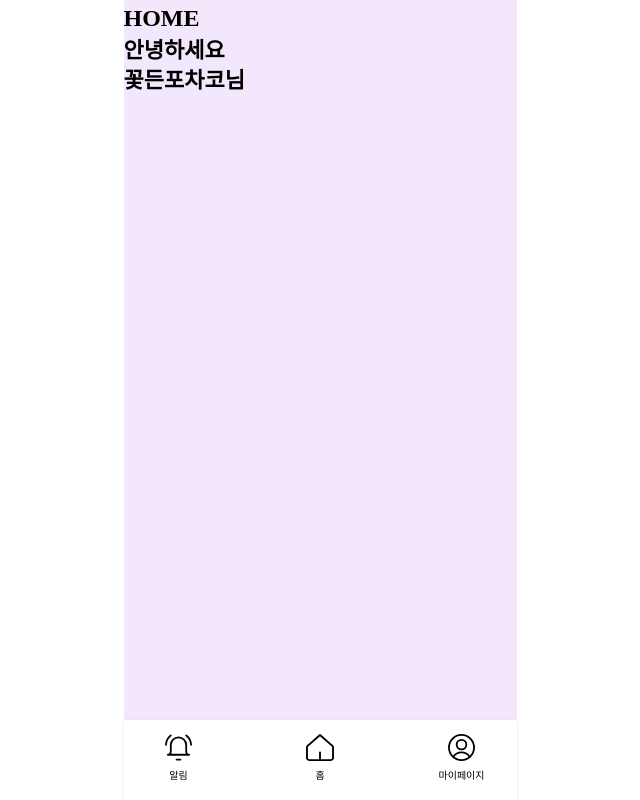
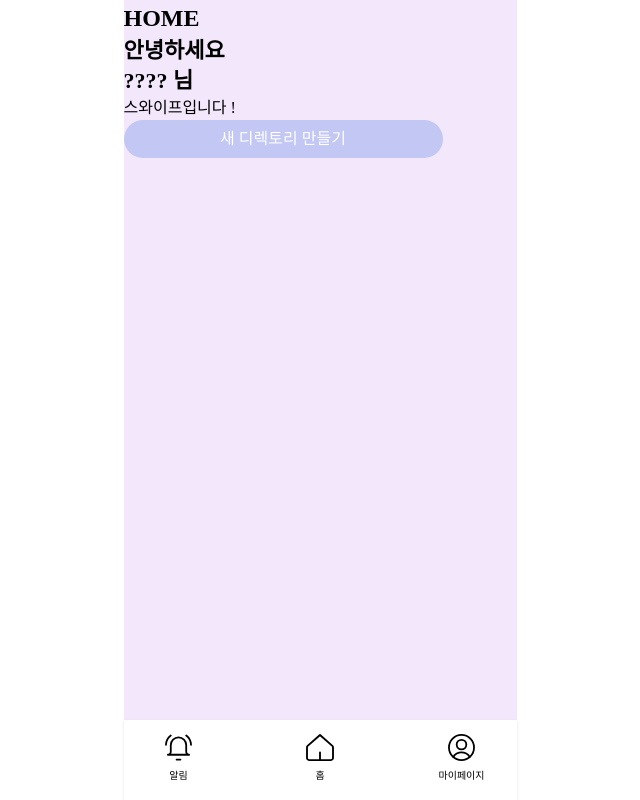
Before and after one commit to Frame-Puzzle/frontend, a React (Vite) app in the folder frontend/: page /home in a window 1280 px wide. Shown: the whole page, without its empty margins (320-960 px from the left). Built offline with nearby package versions, Linux system fonts and the light colour scheme; no server answers; a web font is replaced by a local one.

Commit message:
[CHORE][FE][승찬] design home page 임시저장

```diff
--- a/frontend/package.json
+++ b/frontend/package.json
@@ -17,8 +17,8 @@
     "react-dom": "^18.3.1",
     "react-redux": "^8.1.3",
     "react-router-dom": "^6.25.1",
-    "vite-plugin-pwa": "^0.20.1",
-    "redux-persist": "^6.0.0"
+    "redux-persist": "^6.0.0",
+    "vite-plugin-pwa": "^0.20.1"
   },
   "devDependencies": {
     "@types/react": "^18.3.3",
--- a/frontend/src/App.css
+++ b/frontend/src/App.css
@@ -38,6 +38,12 @@ img {
   display: block;
 }
 
+span {
+  /* The display: inline property prevents width from having an effect.
+  Try setting display to something other than inline. */
+  display: block;
+}
+
 .bg-color1 {
   background-color: #F3E7FB;
 }
--- a/frontend/src/components/common/Button.jsx
+++ /dev/null
@@ -1,5 +0,0 @@
-const Button = () => {
-  return <></>;
-};
-
-export default Button;
--- /dev/null
+++ b/frontend/src/components/common/DirectoryList.jsx
@@ -0,0 +1,9 @@
+import './DirectoryList.css';
+
+const DirectoryList = () => {
+    return (
+        <div></div>
+    )
+}
+
+export default DirectoryList;
--- a/frontend/src/components/common/MainSwipe.jsx
+++ b/frontend/src/components/common/MainSwipe.jsx
@@ -2,7 +2,7 @@ import "./MainSwipe.css";
 
 const MainSwipe = () => {
   return (
-    <div></div>
+    <div>스와이프입니다 !</div>
   )
 };
 
--- a/frontend/src/pages/Home.css
+++ b/frontend/src/pages/Home.css
@@ -21,3 +21,14 @@
   font-weight: 600;
   line-height: 30px;
 }
+
+.make-dir {
+  cursor: pointer;
+  width: 319px;
+  height: 100%;
+  background-color: #C3C7F4;
+  color: white;
+  padding: 7px;
+  border-radius: 21px;
+  text-align: center;
+}
--- a/frontend/src/pages/Home.jsx
+++ b/frontend/src/pages/Home.jsx
@@ -1,23 +1,37 @@
 /*eslint-diable*/
 import MainNav from "../components/common/MainNav";
 import MainSwipe from "./../components/common/MainSwipe";
+import HomeModalFrame from "./modalFrame/HomeModalFrame";
+import DirectoryList from "./../components/common/DirectoryList";
 import "./Home.css";
+import { useState } from "react";
 
 const Home = () => {
+
+  let [modal, setModal] = useState(false);
+
   return (
     // Page 단위의 Component의 최상위 요소에는 반드시 width: 100%와 height: 100% 속성이 필요하다.*/
-    <div className="w-full h-full flex flex-wrap">
+    <div className="w-full h-full flex flex-wrap relative">
+      {modal ? <HomeModalFrame /> : null}
       <div className="home-main-content bg-color1">
         <div className="top-title">HOME</div>
         <div className="user-info">
           <p>안녕하세요</p>
-          <p>꽃든포차코님</p>
+          {/* use Redux */}
+          <p>???? 님</p>
         </div>
         <div>
           <MainSwipe />
         </div>
-        <div></div>
-        <div></div>
+        <div>
+          <span className="make-dir" onClick={() => {
+            setModal(true);
+          }}>새 디렉토리 만들기</span>
+        </div>
+        <div>
+          <DirectoryList />
+        </div>
       </div>
       <div className="home-footer">
         <MainNav />
--- /dev/null
+++ b/frontend/src/pages/modalFrame/HomeModalFrame.css
@@ -0,0 +1,7 @@
+.home-modal {
+  /* should modify */
+  position: absolute;
+  width: 100%;
+  height: 100%;
+  z-index: 1;
+}
--- /dev/null
+++ b/frontend/src/pages/modalFrame/HomeModalFrame.jsx
@@ -0,0 +1,13 @@
+import './HomeModalFrame.css';
+
+const HomeModalFrame = () => {
+
+  //if (){}
+
+
+  return (
+    <div className="home-modal"></div>
+  )
+}
+
+export default HomeModalFrame;
--- a/frontend/vite.config.js
+++ b/frontend/vite.config.js
@@ -22,4 +22,7 @@ export default defineConfig({
       },
     }),
   ],
+  server: {
+    port: 3000
+  }
 });
```
Also changed, not shown: frontend/src/components/common/DirectoryList.css (added), 1 other file (tests, documents, lock files or other folders).
